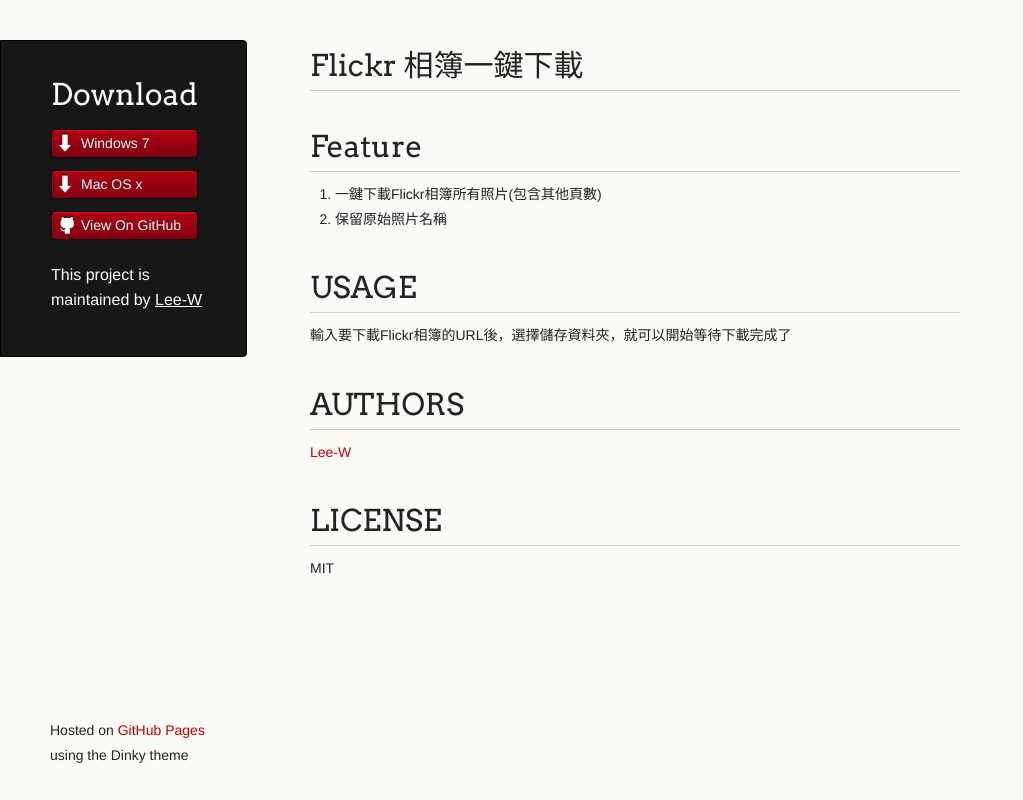
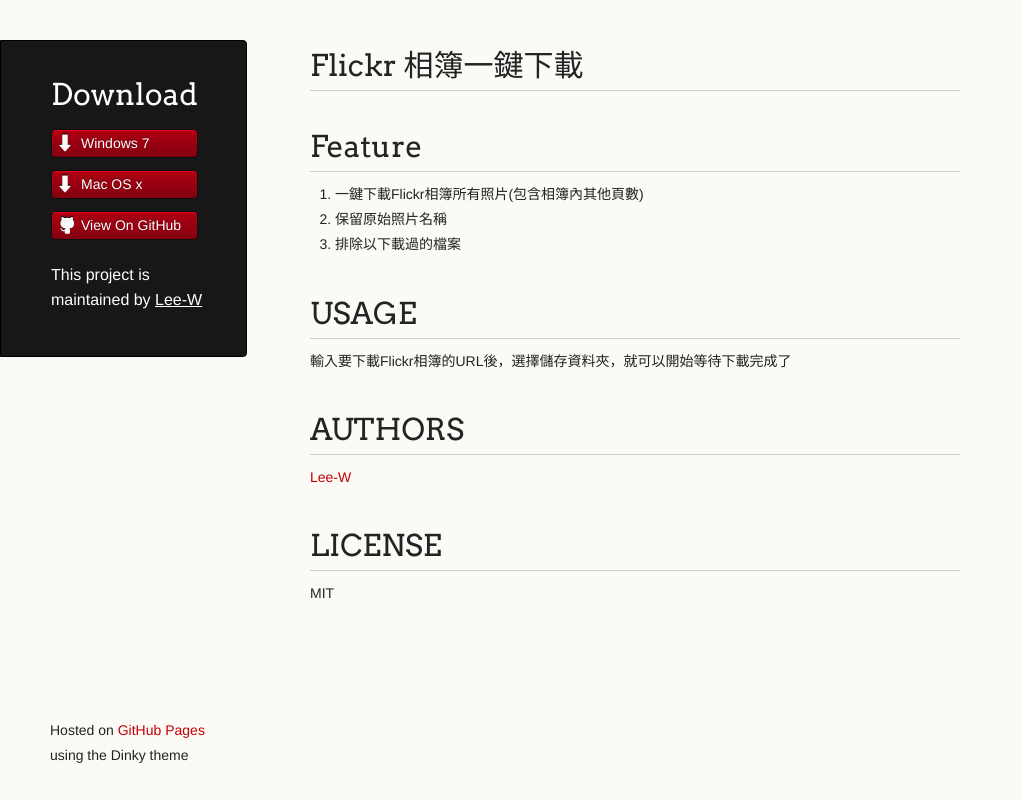
Before and after one commit to Lee-W/Flickr_Album_Downloader, a plain HTML site: page index.html in a window 1280 px wide. Shown: the whole page, without its empty margins (0-1023 px from the left). Drawn offline with Linux system fonts and the light colour scheme.

Commit message:
Add skip duplicate as feature

```diff
--- a/index.html
+++ b/index.html
@@ -35,8 +35,9 @@
 <h1>
 <a id="requirements" class="anchor" href="#requirements" aria-hidden="true"><span class="octicon octicon-link"></span></a>Feature</h1>
 <ol>
-  <li>一鍵下載Flickr相簿所有照片(包含其他頁數)</li>
+  <li>一鍵下載Flickr相簿所有照片(包含相簿內其他頁數)</li>
   <li>保留原始照片名稱</li>
+  <li>排除以下載過的檔案</li>
 </ol>
 
 <h1>
```
